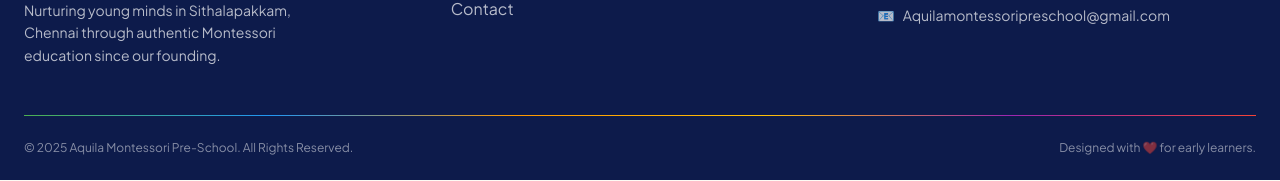
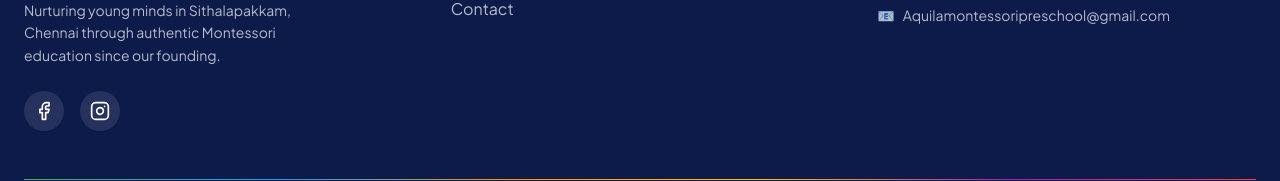
Before and after one commit to togethertechgroups-creator/Aquila-Preschool, a React (Vite) app: page / in a window 1280 px wide. Shown: the part 10186-10367 px from the top of the page. Built offline with nearby package versions, Linux system fonts and the light colour scheme.

Commit message:
feat: add Facebook and Instagram social media links to footer

```diff
--- a/src/components/Footer.jsx
+++ b/src/components/Footer.jsx
@@ -1,5 +1,6 @@
 import React from 'react';
 import { Link } from 'react-scroll';
+import { Facebook, Instagram } from 'lucide-react';
 import logo from '../assets/aquila-logo.png';
 
 export default function Footer() {
@@ -18,6 +19,26 @@
             <p className="text-white/70 text-sm leading-relaxed max-w-xs">
               Nurturing young minds in Sithalapakkam, Chennai through authentic Montessori education since our founding.
             </p>
+            <div className="flex space-x-4 mt-6">
+              <a
+                href="https://www.facebook.com/share/1GbXhNN15k/"
+                target="_blank"
+                rel="noopener noreferrer"
+                className="w-10 h-10 rounded-full bg-white/10 flex items-center justify-center text-white hover:bg-wing-blue hover:text-white transition-all duration-300 transform hover:scale-110 shadow-sm"
+                aria-label="Facebook"
+              >
+                <Facebook size={20} />
+              </a>
+              <a
+                href="https://www.instagram.com/aquilamontessoripreschool?utm_source=qr&igsh=MXE0cDNyMXI5MG42aw=="
+                target="_blank"
+                rel="noopener noreferrer"
+                className="w-10 h-10 rounded-full bg-white/10 flex items-center justify-center text-white hover:bg-wing-orange hover:text-white transition-all duration-300 transform hover:scale-110 shadow-sm"
+                aria-label="Instagram"
+              >
+                <Instagram size={20} />
+              </a>
+            </div>
           </div>
 
           {/* Quick Links */}
```
